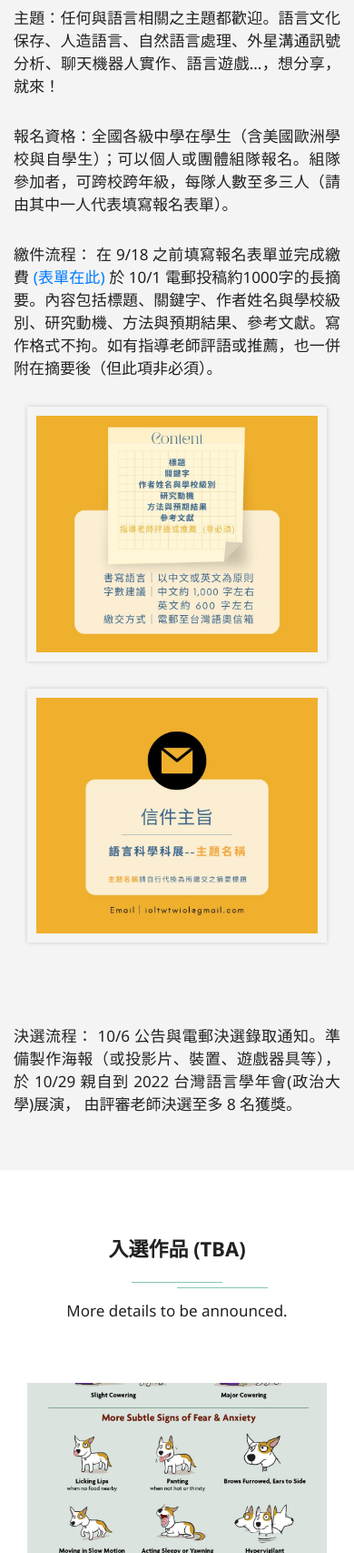
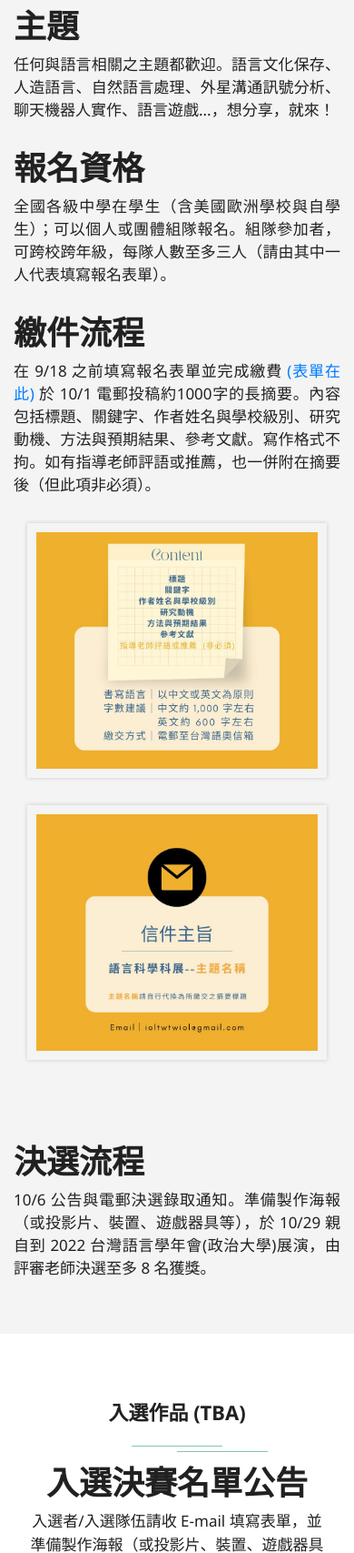
Before and after one commit to ioltw/scifair, a plain HTML site: page index.html in a window 390 px wide. Shown: the part 1620-3327 px from the top of the page at 91% size. Drawn offline with Linux system fonts and the light colour scheme; files whose address does not match are found by name.

Commit message:
網頁調整與新增決選名單

```diff
--- a/index.html
+++ b/index.html
@@ -203,23 +203,29 @@
                     </div>
                 </div>
             </div>
+            <div class="about-text">
+                <h3 class="justify">主題</h3>
                 <p class="justify">
-            主題：任何與語言相關之主題都歡迎。語言文化保存、人造語言、自然語言處理、外星溝通訊號分析、聊天機器人實作、語言遊戲...，想分享，就來！
-            </p>
-            <div class="blankDiv"></div>
-
-            <p class="justify">
-            報名資格：全國各級中學在學生（含美國歐洲學校與自學生）；可以個人或團體組隊報名。組隊參加者，可跨校跨年級，每隊人數至多三人（請由其中一人代表填寫報名表單）。
+                    任何與語言相關之主題都歡迎。語言文化保存、人造語言、自然語言處理、外星溝通訊號分析、聊天機器人實作、語言遊戲...，想分享，就來！
                 </p>
 
                 <div class="blankDiv"></div>
+
+                <h3 class="justify">報名資格</h3>
+                <p class="justify">全國各級中學在學生（含美國歐洲學校與自學生）；可以個人或團體組隊報名。組隊參加者，可跨校跨年級，每隊人數至多三人（請由其中一人代表填寫報名表單）。</p>
+
+                <div class="blankDiv"></div>
+
+                <h3 class="justify">繳件流程</h3>
                 <p class="justify">
-            繳件流程：
                     在 9/18 之前填寫報名表單並完成繳費 <a href="https://l.facebook.com/l.php?u=https%3A%2F%2Fforms.gle%2FrnB159QotYfuFBVd9%3Ffbclid%3DIwAR28zZaz4J9szbCOfS3W8W_Nj7KJjubMXh7wZm23YkjXplhRvEQM5YNjamk&h=AT0bUnWiR9lYemO5a8ubpKdIjRs_YKYU5V9cIkdi0gZvY1lNL4zNEZf94OojlNwHyItTa4HYFZm8Kh4dBMPDgNczZV8fryvC5_aVt93GiXrawjNGXIHLDAwmwB3l4P8-mNt9P4nX">(表單在此)</a>
                     於 10/1 電郵投稿約1000字的長摘要。內容包括標題、關鍵字、作者姓名與學校級別、研究動機、方法與預期結果、參考文獻。寫作格式不拘。如有指導老師評語或推薦，也一併附在摘要後（但此項非必須）。
                 </p>
 
+            </div>
+
             <div class="blankDiv"></div>
+
             <div class="row pd15">
                 <div class="col-md-6 col-lg-6 col-xs-12 wow fadeInRight" data-wow-delay="0.3s">
                     <div class="video about-item">
@@ -236,11 +242,13 @@
                 <div class="blankDiv"></div>
                 <div class="blankDiv"></div>
 
+            <div class="about-text">
+                <h3 class="justify">決選流程</h3>
                 <p class="justify">
-            決選流程：
-            10/6 公告與電郵決選錄取通知。準備製作海報（或投影片、裝置、遊戲器具等），於 10/29 親自到 2022 台灣語言學年會(政治大學)展演，
-            由評審老師決選至多 8 名獲獎。
+                    10/6 公告與電郵決選錄取通知。準備製作海報（或投影片、裝置、遊戲器具等），於 10/29 親自到 2022 台灣語言學年會(政治大學)展演，由評審老師決選至多 8 名獲獎。
                 </p>
+            </div>
+
         </div>
 
     </section>
@@ -253,7 +261,23 @@
                 <div class="col-12">
                     <div class="section-title-header text-center">
                         <h1 class="section-title wow fadeInUp" data-wow-delay="0.2s">入選作品 (TBA)</h1>
-                        <p>More details to be announced.</p>
+                        <h2>入選決賽名單公告</h2>
+                        <p>入選者/入選隊伍請收 E-mail 填寫表單，並準備製作海報（或投影片、裝置、遊戲器具等），於 10/29 親自到 2022 台灣語言學年會(政治大學)展演。</p>
+
+                        <div class="row pd15">
+                            <div class="col-md-6 col-lg-6 col-xs-12 wow fadeInRight" data-wow-delay="0.3s">
+                                <div class="video about-item">
+                                    <img class="img-fluid" src="assets/img/namelist-1.jpeg" alt="決選名單1">
+                                </div>
+                            </div>
+
+                            <div class="col-md-6 col-lg-6 col-xs-12 wow fadeInLeft" data-wow-delay="0.3s">
+                                <div class="video about-item">
+                                    <img class="img-fluid" src="assets/img/namelist-2.jpeg" alt="決選名單2">
+                                </div>
+                            </div>
+                        </div>
+
                     </div>
                 </div>
 
```
Lines whose indentation alone changed are shown as unchanged.
